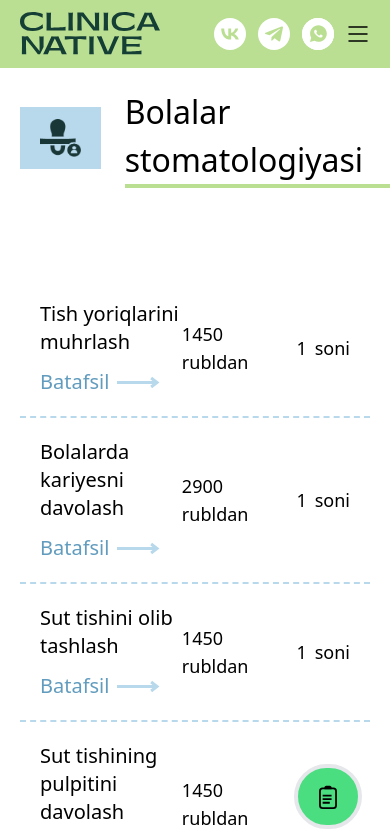
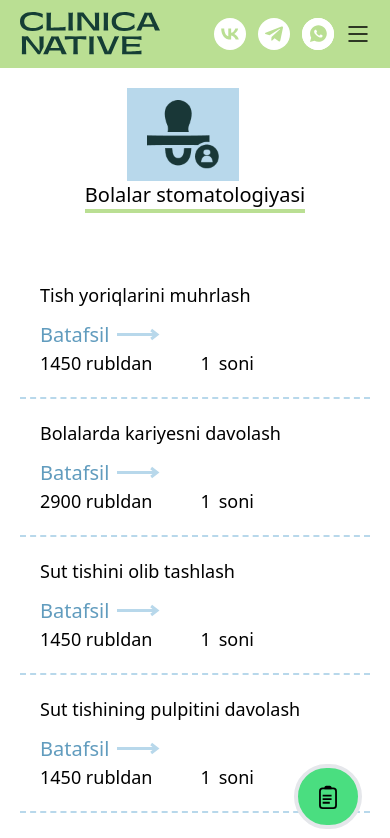
Before and after one commit to muhammadazizbek006/Clinica, a React (Vite) app: page /BolalarStamatalogiyasi in a window 390 px wide. Shown: the top 838 px of the page. Built offline with nearby package versions, Linux system fonts and the light colour scheme.

Commit message:
add bolalar stamatalogiyasi page responsive

```diff
--- a/src/components/Shifokorlar.jsx
+++ b/src/components/Shifokorlar.jsx
@@ -94,20 +94,23 @@ const Shifokorlar = () => {
             return (
               <SwiperSlide
                 key={e.id}
-                className="flex flex-col   items-center p-2 border-akva border-2  border-dashed"
+                className="gird  grid-cols-1 sm:grid-cols-2 md:grid-cols-3   items-center p-2 border-akva border-2  border-dashed"
               >
-                <img width="278" height="354" className="h-80 " src={e.img} alt="#" />
-                <div className=" p-3 text-center      ">
+                <div className="flex flex-col">
+                <img width="278" height="354" className="h-80 object-cover " src={e.img} alt="#" />
+                <div className=" p-3 text-center grow">
                   <h3 className="text-xl font-medium mb-2">{e.name}</h3>
                   <p className="mb-12">{e.ixtisosligi}</p>
 
 
                   <div className="mt-auto inline-block  ">
-                  <Link to={`/detail/${e.name}`} className="text-xl font-medium  hover:text-white hover:bg-online-zakaz bg-header duration-500 px-8   py-3">
+                  <Link to={`/detail/${e.name}`} className="text-xl font-medium  inline-block hover:text-white hover:bg-online-zakaz bg-header duration-500 px-8   py-3">
                     Batafsil
                   </Link>
                   </div>
                 </div>
+                </div>
+
               </SwiperSlide>
             );
           })}
--- a/src/pages/bolalar/BolalarStamatalogiyasi.jsx
+++ b/src/pages/bolalar/BolalarStamatalogiyasi.jsx
@@ -10,18 +10,18 @@ const BolalarStamatalogiyasi = () => {
     return (
         <>
             {/* top */}
-            <section className='mb-11'>
+            <section className='md:mb-11'>
              <div className="containerb">
             {/* top */}
-            <div className=' flex items-center  pt-5'>
+            <div className=' flex justify-center sm:justify-start items-center  pt-5'>
               {/* left */}
-              <div className='flex items-center'>
+              <div className='flex flex-col sm:flex-row  items-center'>
                 <div className='w-28 bg-akva  mr-6 '>
                   <img className='  px-5 py-3  ' src={bollar} alt='#' />
                 </div>
-                <h2 className='text-32 font-medium border-b-4 border-b-header w-full '>Bolalar stomatologiyasi</h2>
+                <h2 className=' text-xl sm:text-32 font-medium border-b-4 border-b-header w-full '>Bolalar stomatologiyasi</h2>
               </div>
-              {/* right */}
+
             </div>
           </div>
           </section>
@@ -34,10 +34,10 @@ const BolalarStamatalogiyasi = () => {
                         bolalar.map((e)=>{
                             return(
                                 <li key={e.id} className='border-b-2 border-b-akva border-dashed hover:bg-sky-50 duration-300'>
-                                    <Link to={`/bolalar-stamatalogiyasi/${e.yonalishi}`}  className='flex justify-between items-center p-5'>
+                                    <Link to={`/bolalar-stamatalogiyasi/${e.yonalishi}`}  className='flex  flex-col md:justify-between md:items-center md:flex-row p-5 '>
                                         {/* left */}
                                         <div className='flex flex-col'>
-                                        <h3 className='text-xl font-medium mb-3 max-w-[900px]'>{e.yonalishi}</h3>
+                                        <h3 className=' text-lg md:text-xl font-medium mb-3 max-w-[900px]'>{e.yonalishi}</h3>
                                         <div className='flex items-center'>
                                             <p className='mr-2 text-xl text-next'>Batafsil</p>
                                             <img src={next} alt="#" />
```
